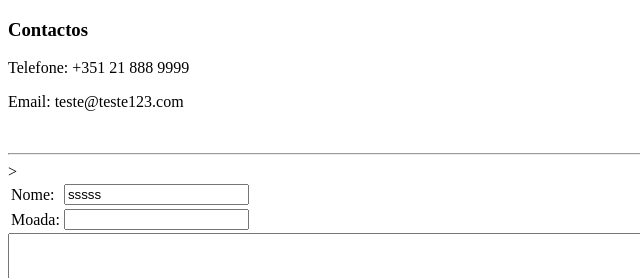
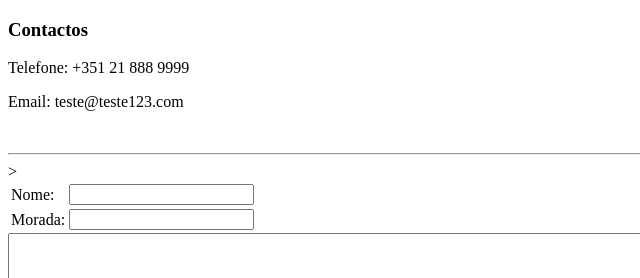
Before and after one commit to ifc-jo/cv, a plain HTML site: page contacts.html in a window 1280 px wide. Shown: the top 278 px of the page, 0-640 px from the left. Drawn offline with Linux system fonts and the light colour scheme.

Commit message:
Add files via upload

```diff
--- a/contacts.html
+++ b/contacts.html
@@ -16,10 +16,10 @@
     <table>
       <tr>
         <td><label for="nome">Nome:</label></td>
-        <td><input type="text" name="nome" value="sssss"></td>
+        <td><input type="text" name="nome" value=""></td>
       </tr>
       <tr>
-        <td><label for="morada">Moada: </label></td>
+        <td><label for="morada">Morada:</label></td>
         <td><input type="text" name="morada" value=""></td>
       </tr>
     </table>
```
